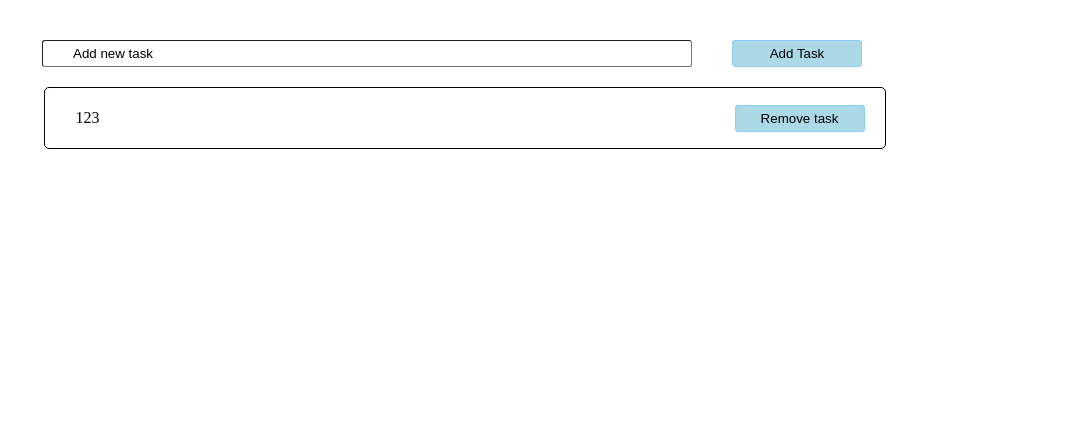
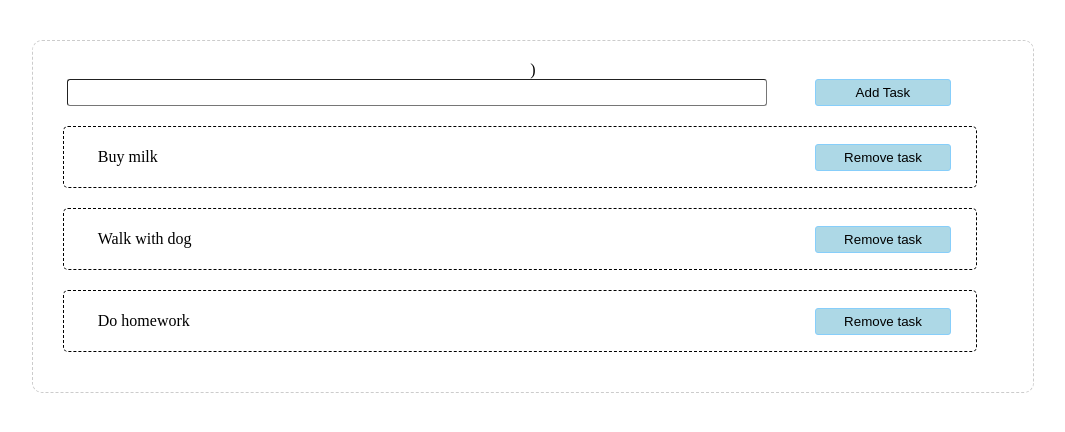
Before and after one commit to Aleksandra-Melnikova/HomeWork-53, a React (Vite) app: page / in a window 1280 px wide. Shown: the top 432 px of the page, without its empty margins (8-1073 px from the left). Built offline with nearby package versions, Linux system fonts and the light colour scheme.

Commit message:
Created a text input event handler and realize the function of clicking on the Add button

```diff
--- a/src/App.css
+++ b/src/App.css
@@ -4,3 +4,10 @@
   padding: 2rem;
   text-align: center;
 }
+.main-block{
+  width:80%;
+  padding: 20px;
+  border: 1px dashed #ccc;
+  text-align: center;
+  border-radius: 10px;
+}
--- a/src/App.tsx
+++ b/src/App.tsx
@@ -5,24 +5,57 @@ import Task from "./components/Task/Task.tsx";
 import {useState} from "react";
 
 interface ITask {
-    textOfTask: string;
+    text: string;
     id: string,
 }
 
 
 const App = () => {
 
-    const [task, setTask] = useState<ITask[]>([
-        {id: '123', textOfTask: "John"},
-        {id: '1234', textOfTask: "Jane"},
-        {id: '12345', textOfTask: "Jane"},
+    const [tasks, setTasks] = useState<ITask[]>([
+        {id: '123', text: "Buy milk"},
+        {id: '1234', text: "Walk with dog"},
+        {id: '12345', text: "Do homework"},
     ]);
+
+    const [currentTasks, setCurrentTasks] = useState<ITask[]>([
+        {id: '', text: ""},
+    ])
+
+    const changeText = (e:React.ChangeEvent<HTMLInputElement>,index:number) => {
+        console.log(e.target.value);
+        const copyCurrentTasks = [...currentTasks];
+        const  copyCurrentTask = {...copyCurrentTasks[index]}
+        copyCurrentTask.id = (new Date().getTime()).toString();
+        copyCurrentTask.text = e.target.value;
+        copyCurrentTasks[index]=copyCurrentTask;
+        setCurrentTasks(copyCurrentTasks);
+        console.log(copyCurrentTask);
+    };
+
+    const addTask = () => {
+        const copyTasks = [...tasks];
+        const copyTask = {...tasks[0]};
+        copyTask.id = currentTasks[0].id;
+        copyTask.text = currentTasks[0].text;
+        copyTasks.push(copyTask);
+        setTasks(copyTasks);
+    }
 
 
     return(
     <>
-        <AddTaskForm onAddTask = {()=> console.log('123')} onChangeText = {()=> console.log('123')}/>
-        <Task textOfTask = {"123"} onDeleteTaskById ={()=> console.log('123')}/>
+        <div className='main-block'>)
+        <AddTaskForm onAddTask = {addTask} onChangeText = {e => changeText(e,0)}/>
+        {tasks.map((task) => (
+            <Task
+                key={task.id}
+                textOfTask={task.text}
+                onDeleteTaskById={()=> console.log('123')}>
+            </Task>
+
+        ))}
+        </div>
     </>
     )
 };
--- a/src/components/AddTaskForm/AddTaskForm.css
+++ b/src/components/AddTaskForm/AddTaskForm.css
@@ -1,5 +1,5 @@
 .form{
-    width: 70%;
+    width: 95%;
     gap: 20px;
     display: flex;
     flex-direction: row;
@@ -15,7 +15,7 @@
 
 .add-btn{
     display: block;
-    flex-basis: 130px;
+    flex-basis: 15%;
     padding: 5px 30px;
     border: 1px solid lightskyblue;
     background: lightblue;
--- a/src/components/AddTaskForm/AddTaskForm.tsx
+++ b/src/components/AddTaskForm/AddTaskForm.tsx
@@ -10,7 +10,7 @@ interface Props extends React.PropsWithChildren{
 const AddTaskForm: React.FC<Props> = ({onChangeText, onAddTask}) => {
     return (
         <div className="form">
-            <input className="input-task" type="text" value="Add new task" onChange={onChangeText}/>
+            <input className="input-task" type="text"  onChange={onChangeText}/>
             <button className="add-btn" type="button" onClick={onAddTask}>Add Task</button>
         </div>
     );
--- a/src/components/Task/task.css
+++ b/src/components/Task/task.css
@@ -1,8 +1,8 @@
 .task-item{
     margin-top: 20px;
     margin-bottom: 20px;
-    border:1px solid black;
-    width: 70%;
+    border:1px dashed black;
+    width: 95%;
     margin-left: 1%;
     display: flex;
     flex-direction: row;
@@ -20,7 +20,7 @@
 
 .remove-btn{
     display: block;
-    flex-basis: 130px;
+    flex-basis: 15%;
     padding: 5px 10px;
     border: 1px solid lightskyblue;
     background: lightblue;
```
